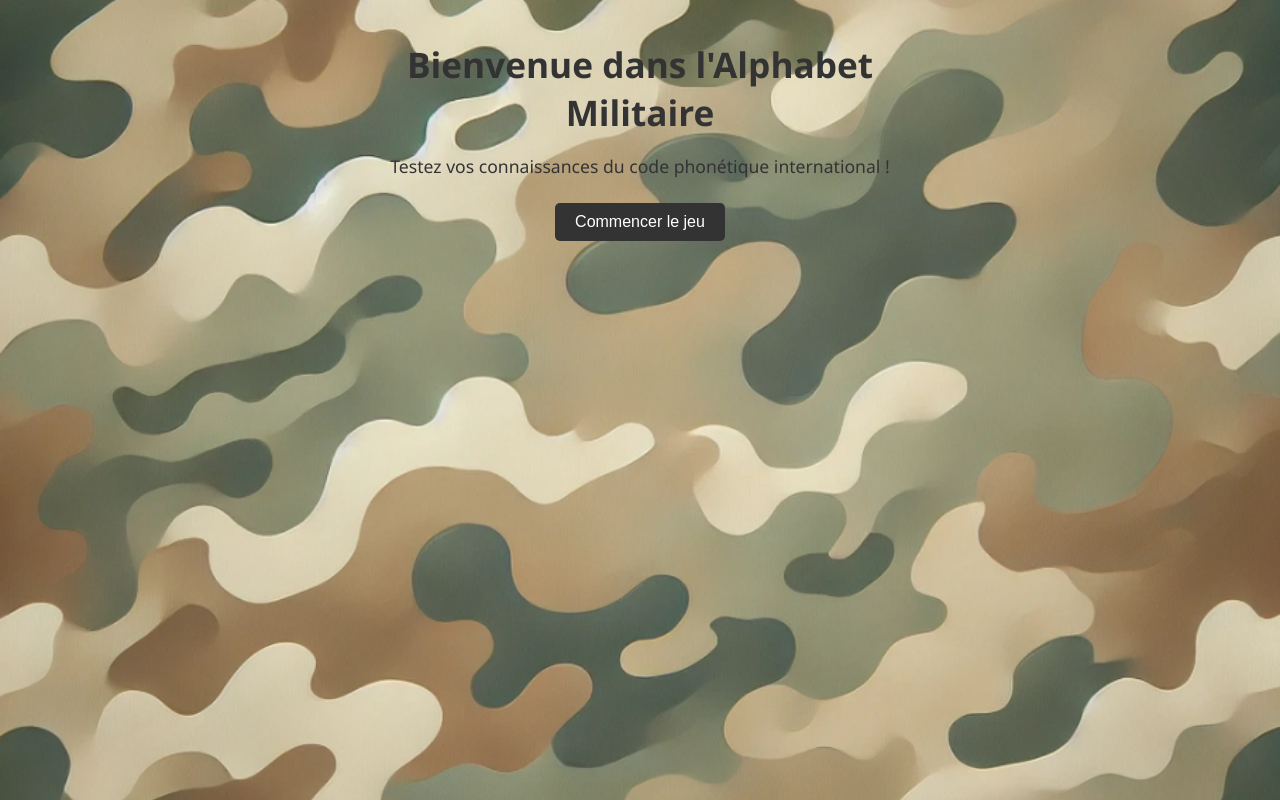
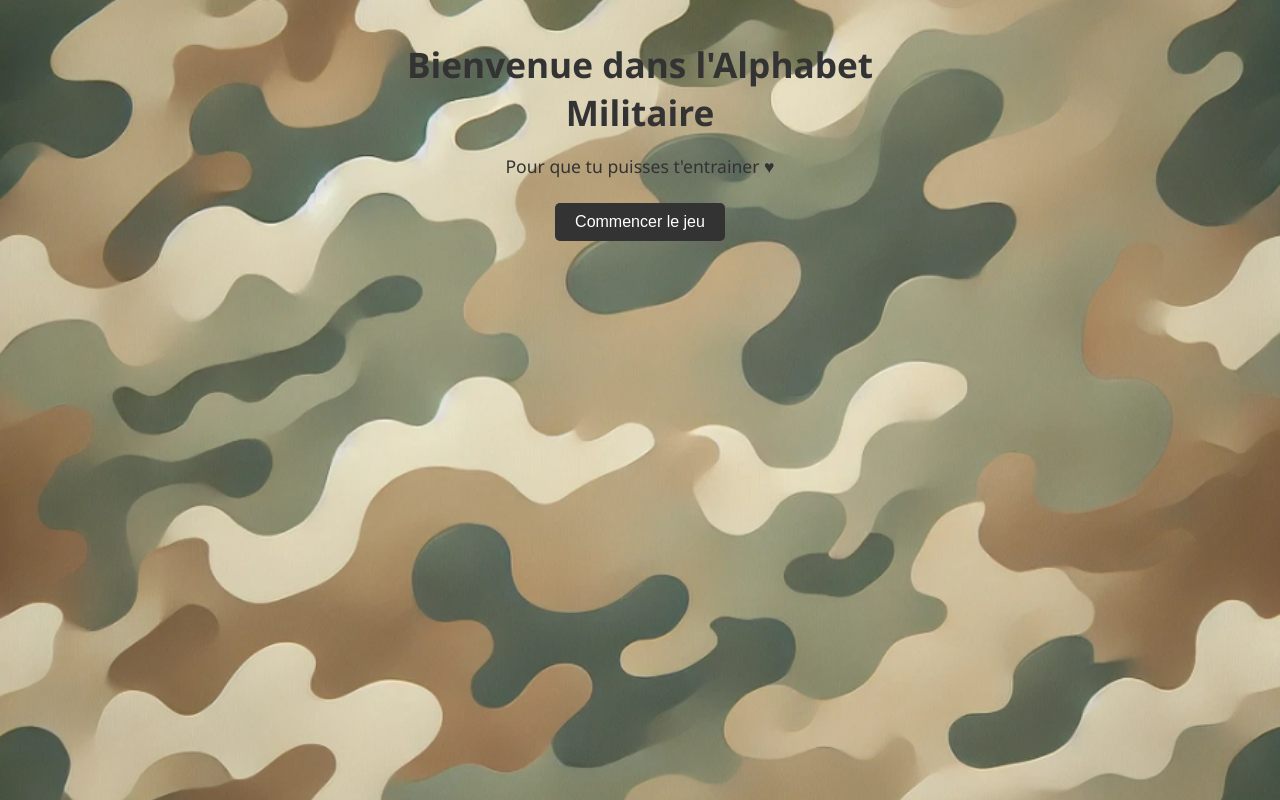
Before and after one commit to Pyxelaz/alphabet-militaire, a plain HTML site: page index.html in a window 1280 px wide. Drawn offline with Linux system fonts and the light colour scheme.

Commit message:
Update index.html

```diff
--- a/index.html
+++ b/index.html
@@ -104,7 +104,7 @@
 
   <div class="intro-screen" id="introScreen">
     <h1>Bienvenue dans l'Alphabet Militaire</h1>
-    <p>Testez vos connaissances du code phonétique international !</p>
+    <p>Pour que tu puisses t'entrainer ♥</p>
     <button onclick="startGame()">Commencer le jeu</button>
   </div>
 
```
